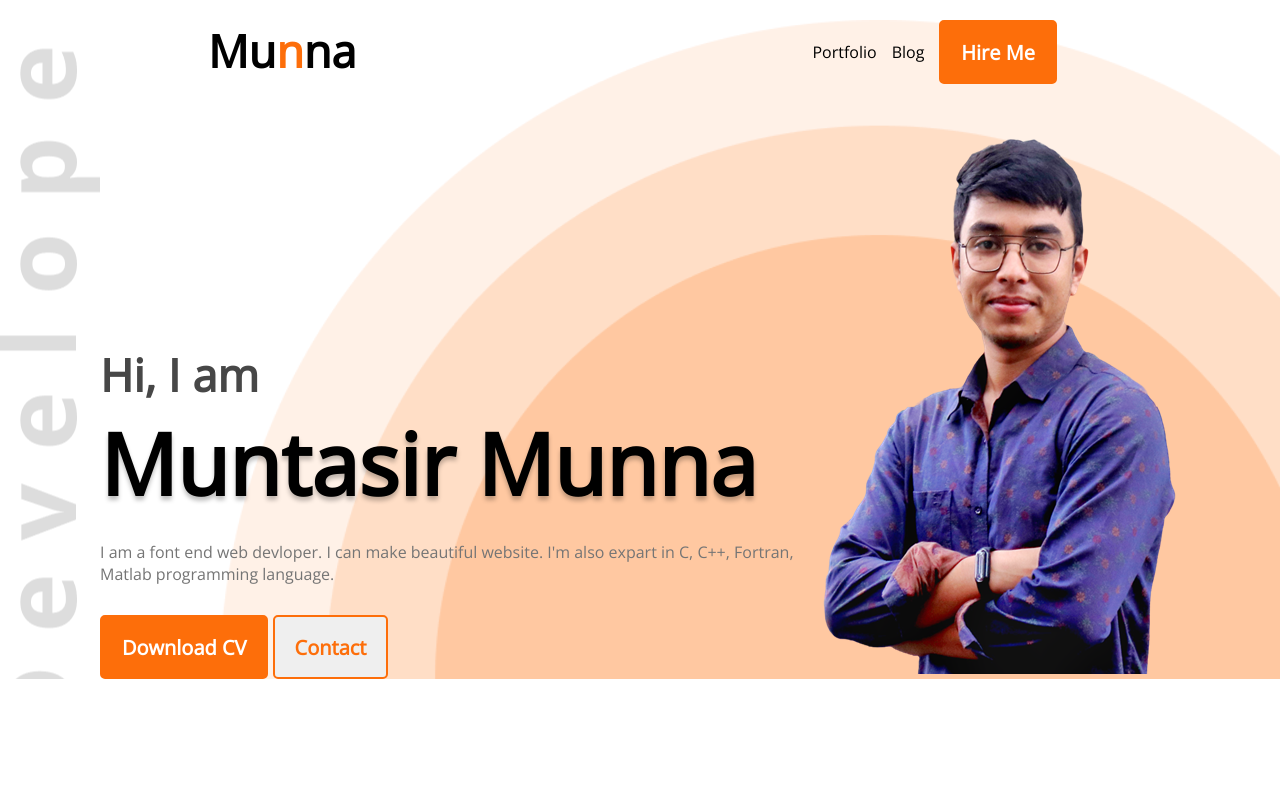
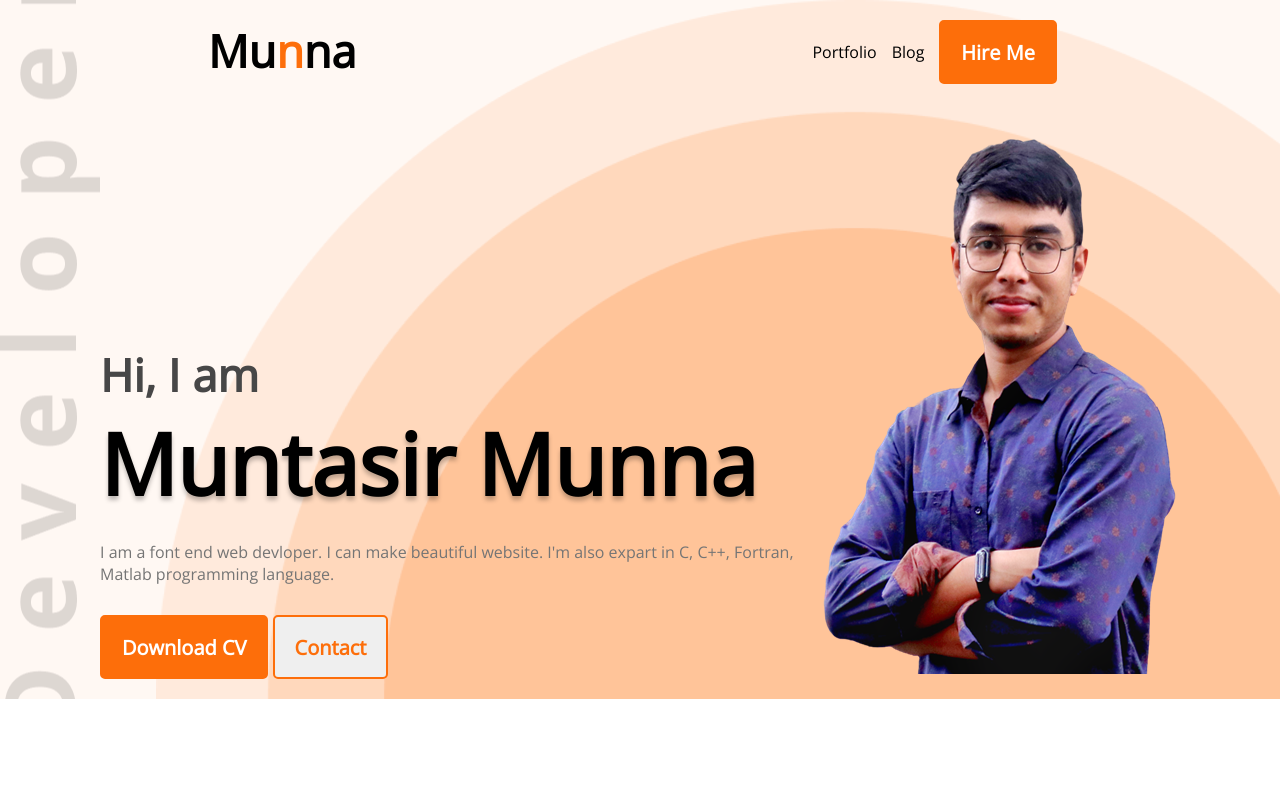
Before and after one commit to muntasir-smm/devloper-portfolio-2, a plain HTML site: page index.html in a window 1280 px wide. Shown: the top 800 px of the page. Drawn offline with nearby package versions, Linux system fonts and the light colour scheme.

Commit message:
update 1.0.1

```diff
--- a/style/portfolio.css
+++ b/style/portfolio.css
@@ -27,13 +27,13 @@
 }
 /* Header and navigation style */
 header {
-  margin: 20px 0px;
+  padding: 20px 0px;
   /* background-color: aquamarine; */
   /* height: 300px; */
 }
 
 .header {
-  background-color: #ffffff;
+  background-color: #fff8f3;
   background-image: url(../images/developer.png), url(../images/header_bg.png);
   background-repeat: no-repeat;
   background-position: left, bottom right;
```
